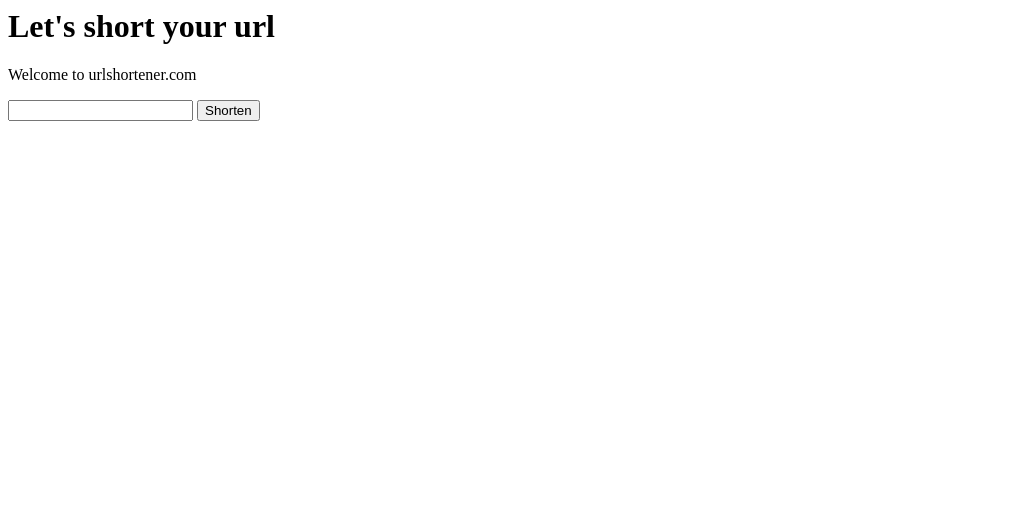
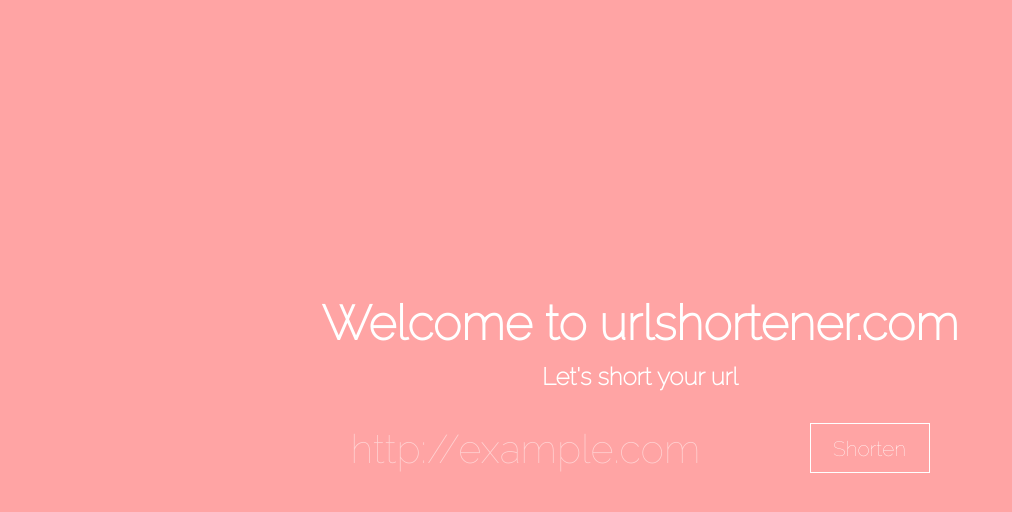
Before and after one commit to techstag/url-shortener, a website: page src/public/index.html in a window 1280 px wide. Shown: the whole page, without its empty margins (0-1012 px from the left). Drawn offline with Linux system fonts and the light colour scheme.

Commit message:
Add style to the website

```diff
--- a/src/public/index.html
+++ b/src/public/index.html
@@ -5,12 +5,17 @@
   </head>
 
   <body>
-    <h1>Let's short your url</h1>
-    <p>Welcome to urlshortener.com</p>
-    <form>
-      <input type="text" id="newRedirect"/>
-      <button type="submit">Shorten</button>
-    </form>
+    <div id="container">
+      <div id="center">
+        <h1>Welcome to urlshortener.com</h1>
+        <h2>Let's short your url</h2>
+        <form>
+          <input type="text" id="newRedirect" placeholder="http://example.com"/>
+          <button type="submit">Shorten</button>
+        </form>
+        <p id="result"></p>
+      </div>
+    </div>
 
     <script src="javascripts/script.js"></script>
   </body>
--- a/src/public/javascripts/script.js
+++ b/src/public/javascripts/script.js
@@ -14,6 +14,5 @@
         .then(async res => JSON.parse(await res.text()))
         .catch(e => console.error(e))
 
-
-    document.write(`${window.location.href}r/${request.redirectName}`)
+    document.querySelector('#result').innerHTML = `Your shortened link: <br>${window.location.href}r/${request.redirectName}`
 })
--- a/src/public/stylesheets/style.css
+++ b/src/public/stylesheets/style.css
@@ -0,0 +1,65 @@
+@import url('https://fonts.googleapis.com/css2?family=Raleway:wght@100&display=swap');
+
+* {
+  font-family: 'Raleway', sans-serif;
+  margin: 0;
+  padding: 0;
+}
+
+body {
+  background-color: rgba(255, 58, 58, 0.46);
+  color: #fff;
+  font-weight: 100;
+}
+
+h1 {
+  font-size: 3rem;
+  margin-bottom: 0.7rem;
+}
+
+h2 {
+  font-size: 1.5rem;
+}
+
+input {
+  color: #fff;
+  border: none;
+  background-color: transparent;
+  font-size: 2.5rem;
+  margin-right: 1.5rem;
+}
+
+input::placeholder {
+  color: rgba(255, 255, 255, 0.5);
+}
+
+#container {
+  height: 100vh;
+  width: 100%;
+  display: flex;
+  flex-direction: column;
+  justify-content: center;
+}
+
+#center {
+  width: 100%;
+  align-self: center;
+  text-align: center;
+}
+
+form {
+  display: flex;
+  margin: 2rem 0;
+  justify-content: center;
+}
+
+button {
+  width: 120px;
+  height: 50px;
+  background-color: transparent;
+  border: none;
+  border: 1px solid #fff;
+  color: #fff;
+  font-size: 1.3rem;
+  align-self: flex-end;
+}
```
